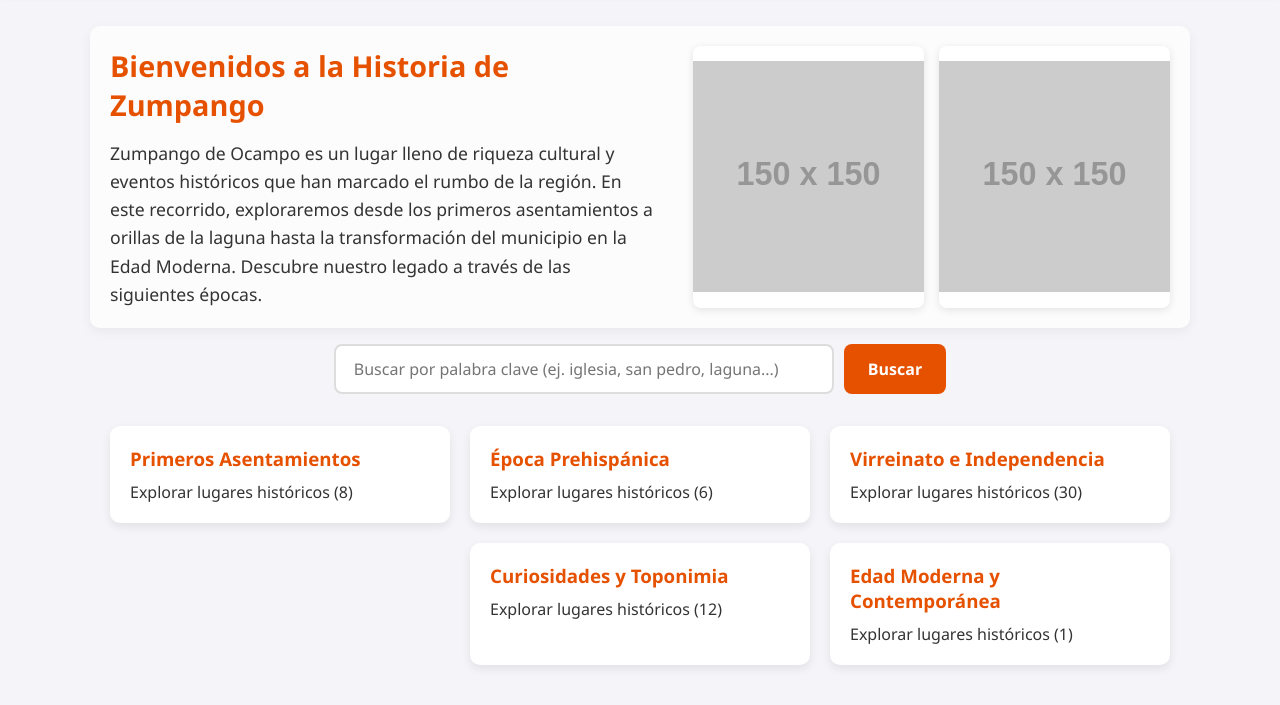
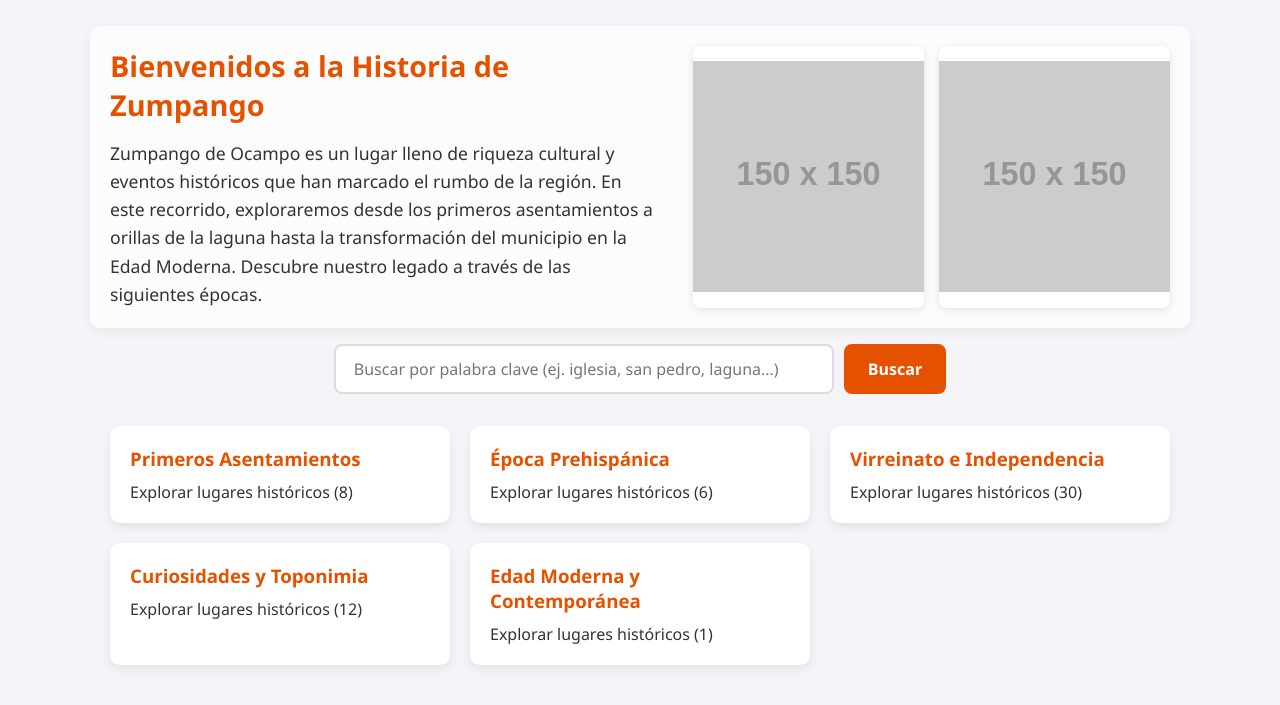
Before and after one commit to Gabs21MS/PaginaWeb-GMS-ServicioSocial2026, a plain HTML site: page index.html in a window 1280 px wide. Shown: the part 77-782 px from the top of the page. Drawn offline with Linux system fonts and the light colour scheme; placeholder pictures from the web are drawn by us.

Commit message:
Pagina Zumpango 14/11/2026
Se ajusto el espacio para las nuevas secciones

```diff
--- a/styles.css
+++ b/styles.css
@@ -132,7 +132,14 @@ main {
   padding: 0 20px;
 }
 
-.grid-epocas, .grid-lugares {
+.grid-epocas {
+  display: grid;
+  grid-template-columns: repeat(3, 1fr);
+  gap: 20px;
+  align-items: stretch;
+}
+
+.grid-lugares {
   display: grid;
   grid-template-columns: repeat(auto-fit, minmax(260px, 1fr));
   gap: 20px;
@@ -148,6 +155,8 @@ main {
   display: flex;
   flex-direction: column;
   justify-content: flex-start;
+  width: 100%;
+  margin: 0;
 }
 
 .card-epoca:hover, .card-lugar:hover {
@@ -260,14 +269,14 @@ main {
 
 /* --- Responsividad y Media Queries --- */
 
-/* Centrar la cuarta tarjeta en pantallas de escritorio */
-@media (min-width: 900px) {
-  .grid-epocas .card-epoca:nth-child(4) {
-    grid-column: 2;
+/* Tablets */
+@media (max-width: 900px) {
+  .grid-epocas {
+    grid-template-columns: repeat(2, 1fr);
   }
 }
 
-/* Responsividad en Celulares */
+/* Celulares */
 @media (max-width: 768px) {
   .seccion-intro {
     flex-direction: column;
@@ -289,3 +298,9 @@ main {
     max-width: 100%;
   }
 }
+
+@media (max-width: 600px) {
+  .grid-epocas {
+    grid-template-columns: 1fr;
+  }
+}
```
